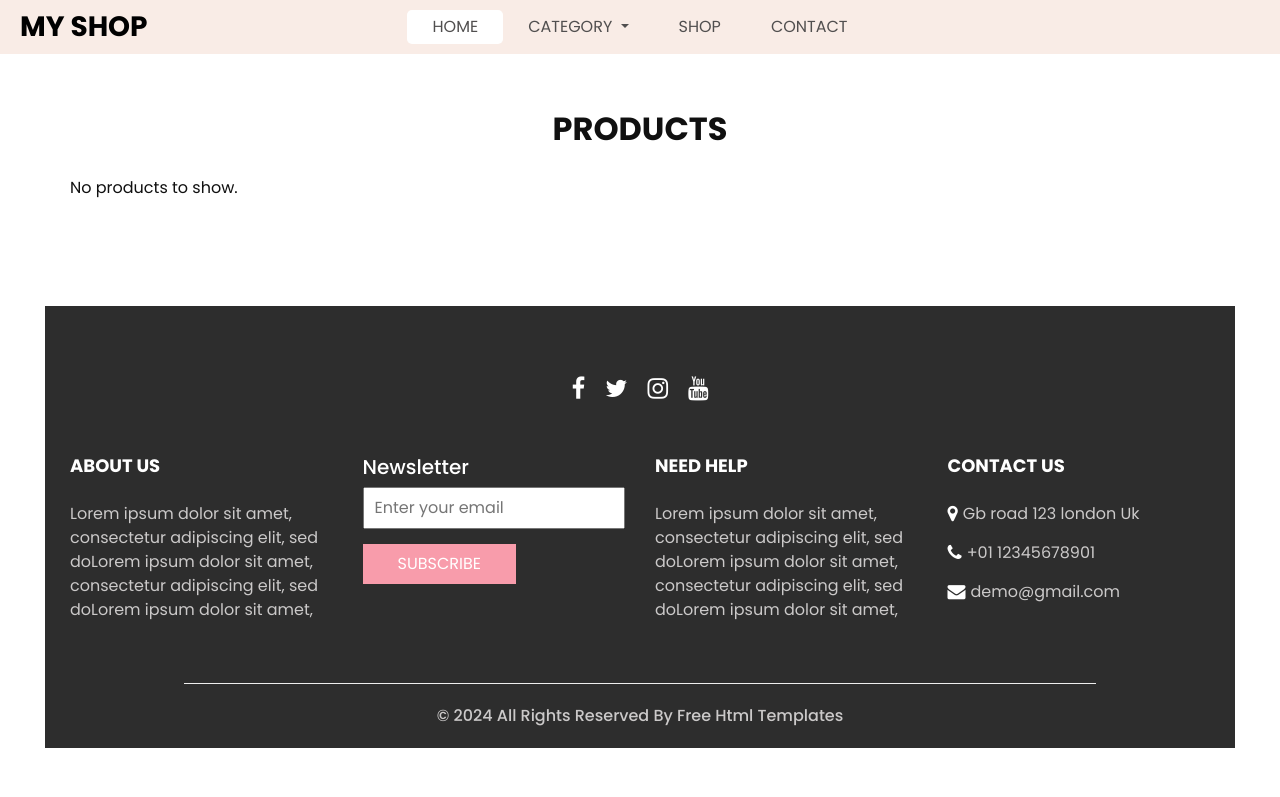
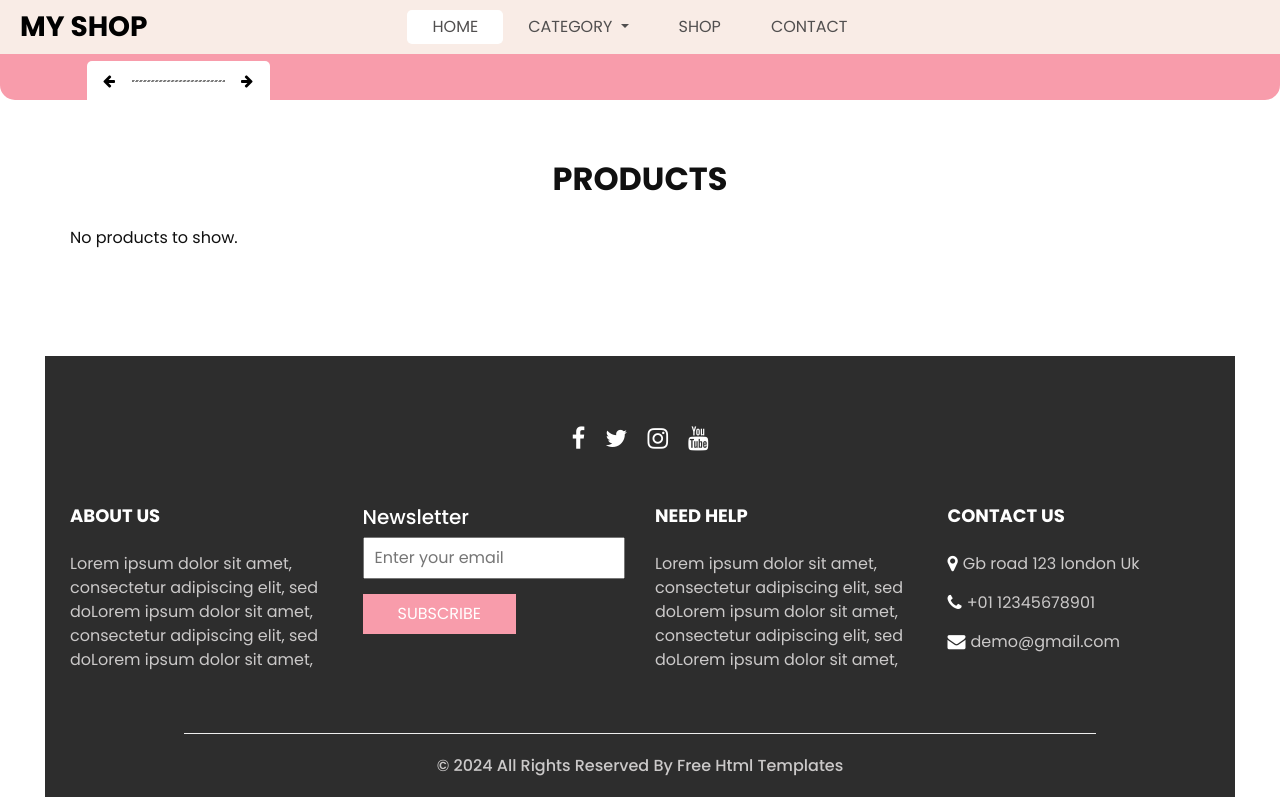
Before and after one commit to Vix-Nguyen/pc-shop, a Django app: page / in a window 1280 px wide. Shown: the top 797 px of the page. Run offline with Django 3.2, Linux system fonts and the light colour scheme; data that the repository does not hold is empty; parts of the project's set-up code (start-up, migrations or seed data) failed here and were passed over; some libraries are stand-ins or nearby versions.

Commit message:
[ADD] Thumbnail slider for homepage

```diff
--- a/app/myshop/admin.py
+++ b/app/myshop/admin.py
@@ -1,6 +1,6 @@
 from django.contrib import admin
 
 # Register your models here.
-from .models import Product, ProductImage, Category
+from .models import Product, ProductImage, Category, Thumbnail
 
-admin.site.register([Product, ProductImage, Category])
+admin.site.register([Product, ProductImage, Category, Thumbnail])
--- a/app/myshop/models.py
+++ b/app/myshop/models.py
@@ -70,3 +70,7 @@ class ProductImage(models.Model):
                                 related_name="images",
                                 null=False)
     image = models.ImageField()
+
+
+class Thumbnail(models.Model):
+    image = models.ImageField()
--- a/app/myshop/static/myshop/css/responsive.css
+++ b/app/myshop/static/myshop/css/responsive.css
@@ -1,3 +1,17 @@
+
+.slider_section .detail-box {
+    padding-left: 0;
+}
+
+.slider_section .detail-box h1 {
+    font-size: 3rem;
+}
+
+.slider_section .img-box {
+    padding: 0;
+}
+
+
 @media (max-width: 1120px) {
     .saving_section .detail-box {
         padding: 0;
--- a/app/myshop/static/myshop/css/style.css
+++ b/app/myshop/static/myshop/css/style.css
@@ -234,6 +234,93 @@ a:focus {
 }
 
 /*end header section*/
+.slider_section .slider_container {
+  color: #fefefe;
+  background-color: #000000;
+  background-color: #f89cab;
+  padding: 25px;
+  border-radius: 0 0 15px 15px;
+}
+
+.slider_section .row {
+  -webkit-box-align: center;
+      -ms-flex-align: center;
+          align-items: center;
+}
+
+.slider_section .img-box {
+  display: -webkit-box;
+  display: -ms-flexbox;
+  display: flex;
+  -webkit-box-pack: center;
+      -ms-flex-pack: center;
+          justify-content: center;
+  padding: 45px;
+}
+
+.slider_section .img-box img {
+  height: 500px;
+}
+
+.slider_section .detail-box {
+  padding-left: 45px;
+  margin: 45px 0;
+}
+
+.slider_section .detail-box h1 {
+  font-weight: bold;
+  font-size: 3.5rem;
+  margin-bottom: 10px;
+}
+
+.slider_section .detail-box a {
+  display: inline-block;
+  padding: 10px 40px;
+  background-color: #db4566;
+  color: #ffffff;
+  border: 1px solid #db4566;
+  border-radius: 5px;
+  -webkit-transition: all .3s;
+  transition: all .3s;
+  margin-top: 25px;
+  text-transform: uppercase;
+}
+
+.slider_section .detail-box a:hover {
+  background-color: transparent;
+  color: #db4566;
+}
+
+.slider_section .carousel_btn-box {
+  display: -webkit-box;
+  display: -ms-flexbox;
+  display: flex;
+  background-color: #ffffff;
+  -webkit-box-align: center;
+      -ms-flex-align: center;
+          align-items: center;
+  position: absolute;
+  bottom: -25px;
+  left: 5%;
+  padding: 7px 10px;
+  border-radius: 5px 5px 0 0;
+}
+
+.slider_section .carousel_btn-box img {
+  margin: 0 10px;
+}
+
+.slider_section .carousel_btn-box .carousel-control-prev,
+.slider_section .carousel_btn-box .carousel-control-next {
+  position: unset;
+  height: 25px;
+  width: 25px;
+  background-repeat: no-repeat;
+  opacity: 1;
+  background-position: center;
+  color: #000000;
+  font-size: 14px;
+}
 
 .shop_section .heading_container {
   margin-bottom: 20px;
--- a/app/myshop/templates/myshop/index.html
+++ b/app/myshop/templates/myshop/index.html
@@ -1,110 +1,56 @@
-{% extends 'myshop/base.html' %}
+  {% extends 'myshop/product_list.html' %}
   {% load humanize %}
 
   {% block title %}
     <title>Home</title>
   {% endblock %}
-{% block content %}
-  <!-- shop section -->
-  <section id="shop_section" class="shop_section layout_padding">
-    <div class="container">
-      <div class="heading_container heading_center">
-        <h2>Products</h2>
-      </div>
-      {% if product_list %}
+  {% block slider %}
+    <!-- slider section -->
+    <section class="slider_section">
+      <div class="slider_container">
+        <div id="carouselExampleIndicators" class="carousel slide" data-ride="carousel" data-interval="2000">
+          <div class="carousel-inner">
+            {% for thumbnail in thumnails %}
+            <div class="carousel-item {% if forloop.counter0 == 0 %}active{% endif %}">
+              <div class="container-fluid">
                 <div class="row">
-          {% for product in product_list %}
-            <div class="col-sm-6 col-md-4 col-lg-3">
-              <div class="box">
-                <a href="{% url 'product_detail' product.id %}">
-                  <div class="img-box main-product">
-                    <img src="{{ product.thumbnail.url }}" alt="" />
-                  </div>
+                  <div class="col-md-3">
                     <div class="detail-box">
-                    <h6>{{ product.name }}</h6>
-                  </div>
-                  <div class="small-divider"></div>
-                  <div class="price">
-                    <h6><span>{{ product.price|floatformat:0|intcomma }}</span></h6>
-                  </div>
+                      <h1>
+                        Welcome To Our <br>
+                        Gift Shop
+                      </h1>
+                      <p>
+                        Sequi perspiciatis nulla reiciendis,
+                      </p>
+                      <a href="">
+                        Contact Us
                       </a>
                     </div>
                   </div>
-          {% endfor %}
-        </div>
-      {% else %}
-        <p>No products to show.</p>
-      {% endif %}
-      {% comment %}
-      <div class="btn-box">
-        <a href="">View All Products</a>
-      </div>
-      {% endcomment %}
-    </div>
-  </section>
-
-  <!-- end shop section -->
-  <!-- info section -->
-
-  <section class="info_section layout_padding2-top">
-    <div class="social_container">
-      <div class="social_box">
-        <a href=""><i class="fa fa-facebook" aria-hidden="true"></i></a>
-        <a href=""><i class="fa fa-twitter" aria-hidden="true"></i></a>
-        <a href=""><i class="fa fa-instagram" aria-hidden="true"></i></a>
-        <a href=""><i class="fa fa-youtube" aria-hidden="true"></i></a>
-      </div>
-    </div>
-    <div class="info_container">
-      <div class="container">
-        <div class="row">
-          <div class="col-md-6 col-lg-3">
-            <h6>ABOUT US</h6>
-            <p>Lorem ipsum dolor sit amet, consectetur adipiscing elit, sed doLorem ipsum dolor sit amet, consectetur adipiscing elit, sed doLorem ipsum dolor sit amet,</p>
-          </div>
-          <div class="col-md-6 col-lg-3">
-            <div class="info_form">
-              <h5>Newsletter</h5>
-              <form action="#">
-                <input type="email" placeholder="Enter your email" />
-                <button>Subscribe</button>
-              </form>
-            </div>
-          </div>
-          <div class="col-md-6 col-lg-3">
-            <h6>NEED HELP</h6>
-            <p>Lorem ipsum dolor sit amet, consectetur adipiscing elit, sed doLorem ipsum dolor sit amet, consectetur adipiscing elit, sed doLorem ipsum dolor sit amet,</p>
-          </div>
-          <div class="col-md-6 col-lg-3">
-            <h6>CONTACT US</h6>
-            <div class="info_link-box">
-              <a href="">
-                <i class="fa fa-map-marker" aria-hidden="true"></i>
-                <span>Gb road 123 london Uk</span>
-              </a>
-              <a href="">
-                <i class="fa fa-phone" aria-hidden="true"></i>
-                <span>+01 12345678901</span>
-              </a>
-              <a href="">
-                <i class="fa fa-envelope" aria-hidden="true"></i>
-                <span>demo@gmail.com</span>
-              </a>
+                  <div class="col-md-9">
+                    <div class="img-box">
+                      <img src="{{ thumbnail.image.url }}" alt="" />
                     </div>
                   </div>
                 </div>
               </div>
             </div>
-    <!-- footer section -->
-    <footer class="footer_section">
-      <div class="container">
-        <p>
-          &copy; <span id="displayYear"></span> All Rights Reserved By
-          <a href="https://html.design/">Free Html Templates</a>
-        </p>
+            {% endfor %}
           </div>
-    </footer>
-    <!-- footer section -->
+          <div class="carousel_btn-box">
+            <a class="carousel-control-prev" href="#carouselExampleIndicators" role="button" data-slide="prev">
+              <i class="fa fa-arrow-left" aria-hidden="true"></i>
+              <span class="sr-only">Previous</span>
+            </a>
+            <img src="images/line.png" alt="" />
+            <a class="carousel-control-next" href="#carouselExampleIndicators" role="button" data-slide="next">
+              <i class="fa fa-arrow-right" aria-hidden="true"></i>
+              <span class="sr-only">Next</span>
+            </a>
+          </div>
+        </div>
+      </div>
     </section>
-  <!-- end info section -->
+    <!-- end slider section -->
   {% endblock %}
--- /dev/null
+++ b/app/myshop/templates/myshop/product_list.html
@@ -0,0 +1,111 @@
+{% extends 'myshop/base.html' %}
+{% load humanize %}
+
+{% block title %}
+  <title>Home</title>
+{% endblock %}
+{% block content %}
+  {% block slider %}{% endblock slider  %}
+  <!-- shop section -->
+  <section id="shop_section" class="shop_section layout_padding">
+    <div class="container">
+      <div class="heading_container heading_center">
+        <h2>Products</h2>
+      </div>
+      {% if product_list %}
+        <div class="row">
+          {% for product in product_list %}
+            <div class="col-sm-6 col-md-4 col-lg-3">
+              <div class="box">
+                <a href="{% url 'product_detail' product.id %}">
+                  <div class="img-box main-product">
+                    <img src="{{ product.thumbnail.url }}" alt="" />
+                  </div>
+                  <div class="detail-box">
+                    <h6>{{ product.name }}</h6>
+                  </div>
+                  <div class="small-divider"></div>
+                  <div class="price">
+                    <h6><span>{{ product.price|floatformat:0|intcomma }}</span></h6>
+                  </div>
+                </a>
+              </div>
+            </div>
+          {% endfor %}
+        </div>
+      {% else %}
+        <p>No products to show.</p>
+      {% endif %}
+      {% comment %}
+      <div class="btn-box">
+        <a href="">View All Products</a>
+      </div>
+      {% endcomment %}
+    </div>
+  </section>
+
+  <!-- end shop section -->
+  <!-- info section -->
+
+  <section class="info_section layout_padding2-top">
+    <div class="social_container">
+      <div class="social_box">
+        <a href=""><i class="fa fa-facebook" aria-hidden="true"></i></a>
+        <a href=""><i class="fa fa-twitter" aria-hidden="true"></i></a>
+        <a href=""><i class="fa fa-instagram" aria-hidden="true"></i></a>
+        <a href=""><i class="fa fa-youtube" aria-hidden="true"></i></a>
+      </div>
+    </div>
+    <div class="info_container">
+      <div class="container">
+        <div class="row">
+          <div class="col-md-6 col-lg-3">
+            <h6>ABOUT US</h6>
+            <p>Lorem ipsum dolor sit amet, consectetur adipiscing elit, sed doLorem ipsum dolor sit amet, consectetur adipiscing elit, sed doLorem ipsum dolor sit amet,</p>
+          </div>
+          <div class="col-md-6 col-lg-3">
+            <div class="info_form">
+              <h5>Newsletter</h5>
+              <form action="#">
+                <input type="email" placeholder="Enter your email" />
+                <button>Subscribe</button>
+              </form>
+            </div>
+          </div>
+          <div class="col-md-6 col-lg-3">
+            <h6>NEED HELP</h6>
+            <p>Lorem ipsum dolor sit amet, consectetur adipiscing elit, sed doLorem ipsum dolor sit amet, consectetur adipiscing elit, sed doLorem ipsum dolor sit amet,</p>
+          </div>
+          <div class="col-md-6 col-lg-3">
+            <h6>CONTACT US</h6>
+            <div class="info_link-box">
+              <a href="">
+                <i class="fa fa-map-marker" aria-hidden="true"></i>
+                <span>Gb road 123 london Uk</span>
+              </a>
+              <a href="">
+                <i class="fa fa-phone" aria-hidden="true"></i>
+                <span>+01 12345678901</span>
+              </a>
+              <a href="">
+                <i class="fa fa-envelope" aria-hidden="true"></i>
+                <span>demo@gmail.com</span>
+              </a>
+            </div>
+          </div>
+        </div>
+      </div>
+    </div>
+    <!-- footer section -->
+    <footer class="footer_section">
+      <div class="container">
+        <p>
+          &copy; <span id="displayYear"></span> All Rights Reserved By
+          <a href="https://html.design/">Free Html Templates</a>
+        </p>
+      </div>
+    </footer>
+    <!-- footer section -->
+  </section>
+  <!-- end info section -->
+{% endblock %}
--- a/app/myshop/views.py
+++ b/app/myshop/views.py
@@ -15,7 +15,7 @@ from django.views.generic import (
 from django.db.models import Q
 
 from .forms import ImageForm, ProductForm
-from .models import Category, Product, ProductImage
+from .models import Category, Product, ProductImage, Thumbnail
 
 
 class LoginPage(LoginView):
@@ -29,6 +29,11 @@ class LogoutPage(LogoutView):
 class HomePage(ListView):
     queryset = Product.objects.filter(active=True)
     template_name = "myshop/index.html"
+
+    def get_context_data(self, **kwargs):
+        context = super().get_context_data(**kwargs)
+        context["thumnails"] = Thumbnail.objects.all()
+        return context
 
 
 class ProductInactiveListView(LoginRequiredMixin, ListView):
```
Also changed, not shown: app/myshop/migrations/0008_thumbnail.py (added). Lines whose indentation alone changed are shown as unchanged.
